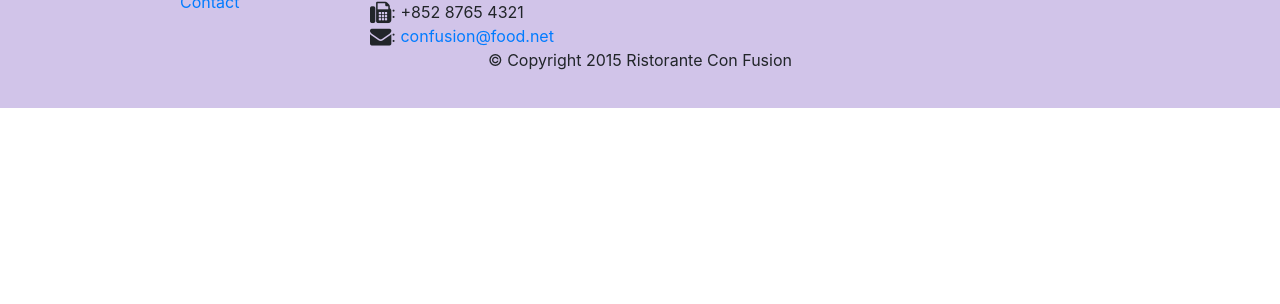
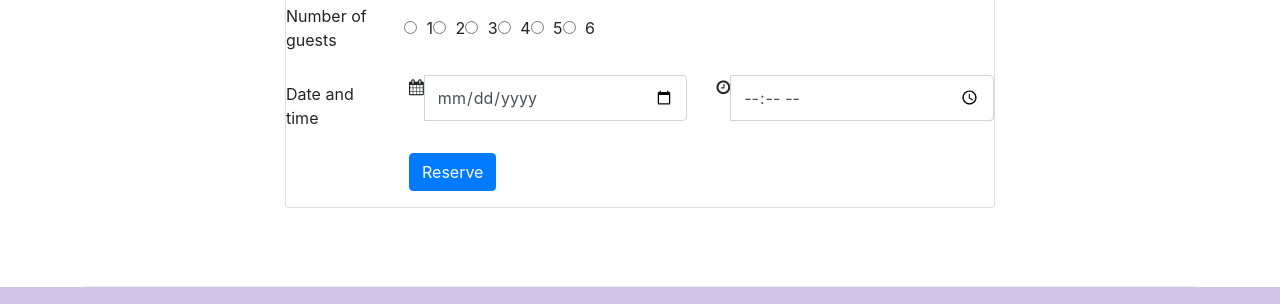
Before and after one commit to SDDarkBlue/bootstrap, a website: page index.html in a window 1280 px wide. Shown: the part 1647-1951 px from the top of the page. Before the commit the page ends 1755 px from the top, so only its background shows below. Drawn offline with nearby package versions, Linux system fonts and the light colour scheme.

Commit message:
Assignment 2

```diff
--- a/index.html
+++ b/index.html
@@ -35,12 +35,15 @@
     <header class="jumbotron">
         <div class="container">
             <div class="row row-header">
-                <div class="col-12 col-sm-8">
+                <div class="col-12 col-sm-6">
                     <h1>Ristorante con Fusion</h1>
                     <p>We take inspiration from the World's best cuisines, and create a unique fusion experience. Our lipsmacking creations will tickle your culinary senses!</p>
                 </div>
-                <div class="col col-sm align-self-center">
+                <div class="col-12 col-sm-3 align-self-center">
                     <img src="img/logo.png" class="img-fluid">
+                </div>
+                <div class="col-12 col-sm-3 align-self-center">
+                    <a role="button" class="btn btn-warning" id="reserve" href="#Reservation">Reserve Table</a>
                 </div>
             </div>
         </div>
@@ -72,8 +75,13 @@
                 <h3>This Month's Promotions</h3>
             </div>
             <div class="col-sm col-md">
-                <h2>Weekend Grand Buffet</h2>
-                <p class="hidden-xs-down">Featuring mouthwatering combinations with a choice of five different salads, six enticing appetizers, six main entrees and five choicest desserts. Free flowing bubbly and soft drinks. All for just $19.99 per person </p>
+                <div class="media">
+                    <div class="media-body">
+                        <h2 class="mt-0">Weekend Grand Buffet <span class="badge badge-danger">NEW</span></h2>
+                        <p class="hidden-xs-down">Featuring mouthwatering combinations with a choice of five different salads, six enticing appetizers, six main entrees and five choicest desserts. Free flowing bubbly and soft drinks. All for just $19.99 per person </p>
+                    </div>
+                    <img class="d-flex ml-3 img-thumbnail align-self-center" src="img/buffet.png" alt="Buffet">
+                </div>
             </div>
         </div>
 
@@ -93,6 +101,58 @@
                          whos-who in the culinary world, he specializes in
                           creating mouthwatering Indo-Italian fusion experiences.
                          </p>
+                    </div>
+                </div>
+            </div>
+        </div>
+        <div class="row row-content"  id="Reservation">
+            <div class="col-12 col-sm-10 offset-sm-1 col-md-8 offset-md-2">
+                <div class="card">
+                    <h3 class="card-header bg-warning text-white">Reserve a table</h3>
+                    <div class="card-block">
+                        <form>
+                            <div class="form-group row align-items-center">
+                                <p class="col-sm-3 col-md-2 col-form-label">Number of guests</p>
+                                <div class="col-sm-9 col-md-10">
+                                    <div class="form-check form-check-inline form-row">
+                                        <label class="form-check-label">
+                                            <input class="flex-row form-check-input" type="radio" name="numguests" id="1guest"> 1
+                                        </label>
+                                        <label class="form-check-label">
+                                            <input class="flex-row form-check-input" type="radio" name="numguests" id="2guest"> 2
+                                        </label>
+                                        <label class="form-check-label">
+                                            <input class="flex-row form-check-input" type="radio" name="numguests" id="3guest"> 3
+                                        </label>
+                                        <label class="form-check-label">
+                                            <input class="flex-row form-check-input" type="radio" name="numguests" id="4guest"> 4
+                                        </label>
+                                        <label class="form-check-label">
+                                            <input class="flex-row form-check-input" type="radio" name="numguests" id="5guest"> 5
+                                        </label>
+                                        <label class="form-check-label">
+                                            <input class="flex-row form-check-input" type="radio" name="numguests" id="6guest"> 6
+                                        </label>
+                                    </div>
+                                </div>
+                            </div>
+                            <div class="form-group row">
+                                <p class="col-sm-3 col-md-2 col-form-label">Date and time</p>
+                                <div class="input-group col-sm-4 col-md-5 form-group">
+                                    <label for="date" class="input-group-addon"><i class="fa fa-calendar"></i></label>
+                                    <input type="date" class="flex-row form-control" id="date" name="date" placeholder="Date">
+                                </div>
+                                <div class="input-group col-sm-4 col-md-5 form-group">
+                                    <label for="time" class="input-group-addon"><i class="fa fa-clock-o"></i></label>
+                                    <input type="time" class="flex-row form-control" id="time" name="time" placeholder="Time">
+                                </div>
+                            </div>
+                            <div class="form-group row">
+                                <div class="offset-sm-3 offset-md-2 col-sm-9 col-md-10">
+                                    <button type="submit" class="btn btn-primary" id="reserve">Reserve</button>
+                                </div>
+                            </div>
+                        </form>
                     </div>
                 </div>
             </div>
```
